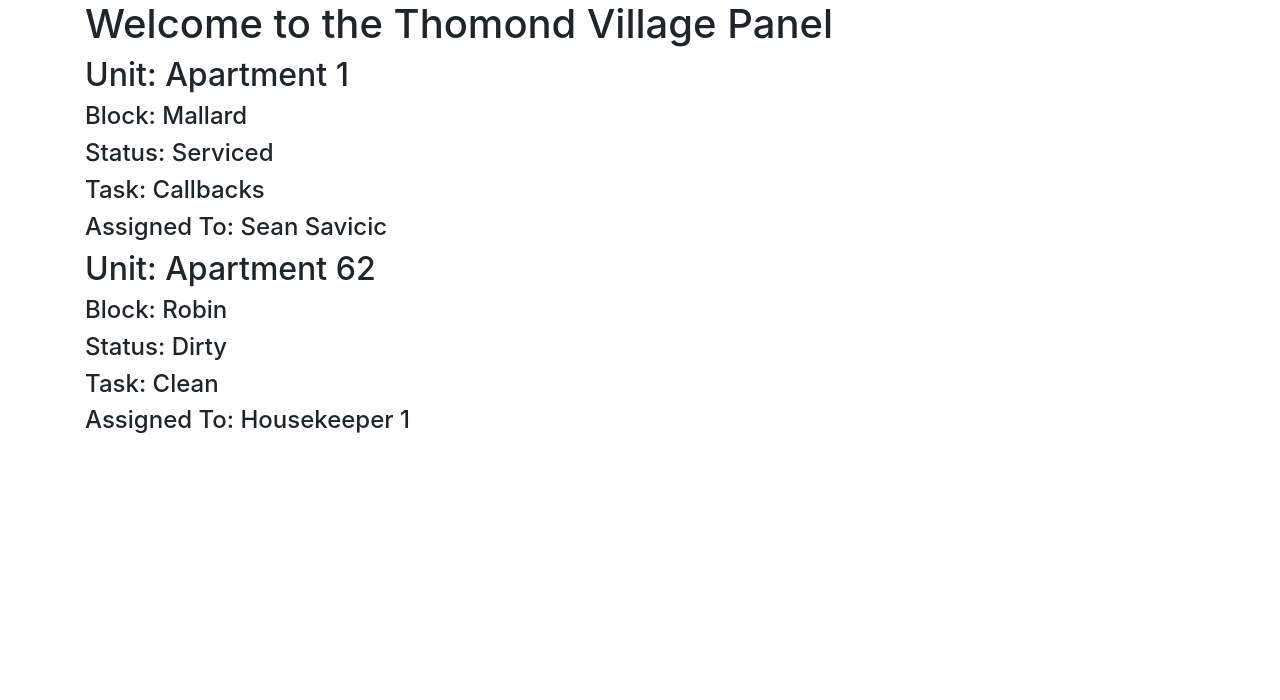
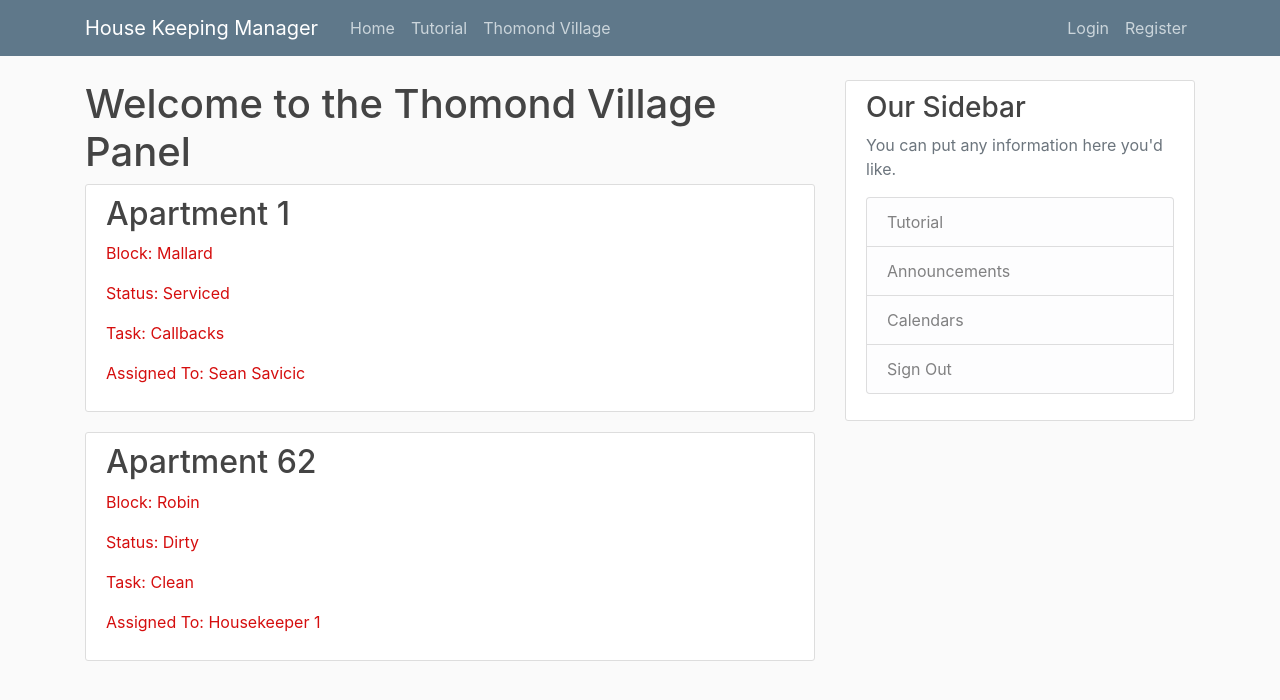
Before and after one commit to ArchitKhanna/Housekeeping-System, a Django app: page /thomondvillage/ in a window 1280 px wide. Shown: the top 700 px of the page. Run offline with Django 3.2, Linux system fonts and the light colour scheme; some libraries are stand-ins or nearby versions.

Commit message:
UI Updates

```diff
--- /dev/null
+++ b/HousekeepingApp/HKmanager/static/HKmanager/main.css
@@ -0,0 +1,84 @@
+body {
+  background: #fafafa;
+  color: #d50e0e;
+  margin-top: 5rem;
+}
+
+h1, h2, h3, h4, h5, h6 {
+  color: #444444;
+}
+
+ul {
+  margin: 0;
+}
+
+.bg-steel {
+  background-color: #5f788a;
+}
+
+.site-header .navbar-nav .nav-link {
+  color: #cbd5db;
+}
+
+.site-header .navbar-nav .nav-link:hover {
+  color: #ffffff;
+}
+
+.site-header .navbar-nav .nav-link.active {
+  font-weight: 500;
+}
+
+.content-section {
+  background: #ffffff;
+  padding: 10px 20px;
+  border: 1px solid #dddddd;
+  border-radius: 3px;
+  margin-bottom: 20px;
+}
+
+.article-title {
+  color: #444444;
+}
+
+a.article-title:hover {
+  color: #428bca;
+  text-decoration: none;
+}
+
+.article-content {
+  white-space: pre-line;
+}
+
+.article-img {
+  height: 65px;
+  width: 65px;
+  margin-right: 16px;
+}
+
+.article-metadata {
+  padding-bottom: 1px;
+  margin-bottom: 4px;
+  border-bottom: 1px solid #e3e3e3
+}
+
+.article-metadata a:hover {
+  color: #333;
+  text-decoration: none;
+}
+
+.article-svg {
+  width: 25px;
+  height: 25px;
+  vertical-align: middle;
+}
+
+.account-img {
+  height: 125px;
+  width: 125px;
+  margin-right: 20px;
+  margin-bottom: 16px;
+}
+
+.account-heading {
+  font-size: 2.5rem;
+}
--- a/HousekeepingApp/HKmanager/templates/HKmanager/ThomondVillage.html
+++ b/HousekeepingApp/HKmanager/templates/HKmanager/ThomondVillage.html
@@ -2,10 +2,14 @@
 {% block content %}
   <h1>Welcome to the Thomond Village Panel</h1>
   {% for apt in apartments %}
-    <h2>Unit: {{ apt.Name }}</h2>
-    <h4>Block: {{ apt.Block }}</h4>
-    <h4>Status: {{ apt.Status }}</h4>
-    <h4>Task: {{ apt.Task }}</h4>
-    <h4>Assigned To: {{ apt.Assigned }}</h4>
+    <article class="media content-section">
+      <div class="media-body">
+        <h2><a class="article-title" href="#">{{ apt.Name }}</a></h2>
+        <p class="article-content">Block: {{ apt.Block }}</p>
+        <p class="article-content">Status: {{ apt.Status }}</p>
+        <p class="article-content">Task: {{ apt.Task }}</p>
+        <p class="article-content">Assigned To: {{ apt.Assigned }}</p>
+      </div>
+    </article>
   {% endfor %}
 {% endblock content %}
--- a/HousekeepingApp/HKmanager/templates/HKmanager/base.html
+++ b/HousekeepingApp/HKmanager/templates/HKmanager/base.html
@@ -1,3 +1,4 @@
+{% load static %}
 <!DOCTYPE html>
 <html lang="en" dir="ltr">
   <head>
@@ -7,6 +8,7 @@
     <meta name="viewport" content="width=device-width, initial-scale=1, shrink-to-fit=no">
     <!-- Bootstrap CSS -->
     <link rel="stylesheet" href="https://maxcdn.bootstrapcdn.com/bootstrap/4.0.0/css/bootstrap.min.css" integrity="sha384-Gn5384xqQ1aoWXA+058RXPxPg6fy4IWvTNh0E263XmFcJlSAwiGgFAW/dAiS6JXm" crossorigin="anonymous">
+    <link rel="stylesheet" type="text/css" href="{% static 'HKmanager/main.css'%}">
 
     {% if title %}
       <title>{{ title }}</title>
@@ -16,9 +18,48 @@
 
   </head>
   <body>
-    <div class="container">
-      {% block content %}{% endblock %}
+    <header class="site-header">
+      <nav class="navbar navbar-expand-md navbar-dark bg-steel fixed-top">
+        <div class="container">
+          <a class="navbar-brand mr-4" href="{% url 'HK-Home' %}">House Keeping Manager</a>
+          <button class="navbar-toggler" type="button" data-toggle="collapse" data-target="#navbarToggle" aria-controls="navbarToggle" aria-expanded="false" aria-label="Toggle navigation">
+          <span class="navbar-toggler-icon"></span>
+          </button>
+          <div class="collapse navbar-collapse" id="navbarToggle">
+            <div class="navbar-nav mr-auto">
+              <a class="nav-item nav-link" href="{% url 'HK-Home' %}">Home</a>
+              <a class="nav-item nav-link" href="{% url 'HK-Tutorial' %}">Tutorial</a>
+              <a class="nav-item nav-link" href="{% url 'HK-ThomondVillage' %}">Thomond Village</a>
+            </div>
+            <!-- Navbar Right Side -->
+            <div class="navbar-nav">
+              <a class="nav-item nav-link" href="#">Login</a>
+              <a class="nav-item nav-link" href="#">Register</a>
+            </div>
+          </div>
+        </div>
+      </nav>
+    </header>
+    <main role="main" class="container">
+    <div class="row">
+      <div class="col-md-8">
+        {% block content %}{% endblock %}
+      </div>
+      <div class="col-md-4">
+        <div class="content-section">
+          <h3>Our Sidebar</h3>
+          <p class='text-muted'>You can put any information here you'd like.
+            <ul class="list-group">
+              <li class="list-group-item list-group-item-light">Tutorial</li>
+              <li class="list-group-item list-group-item-light">Announcements</li>
+              <li class="list-group-item list-group-item-light">Calendars</li>
+              <li class="list-group-item list-group-item-light">Sign Out</li>
+            </ul>
+          </p>
+        </div>
+      </div>
     </div>
+  </main>
 
     <!-- Optional JavaScript -->
     <!-- jQuery first, then Popper.js, then Bootstrap JS -->
```
